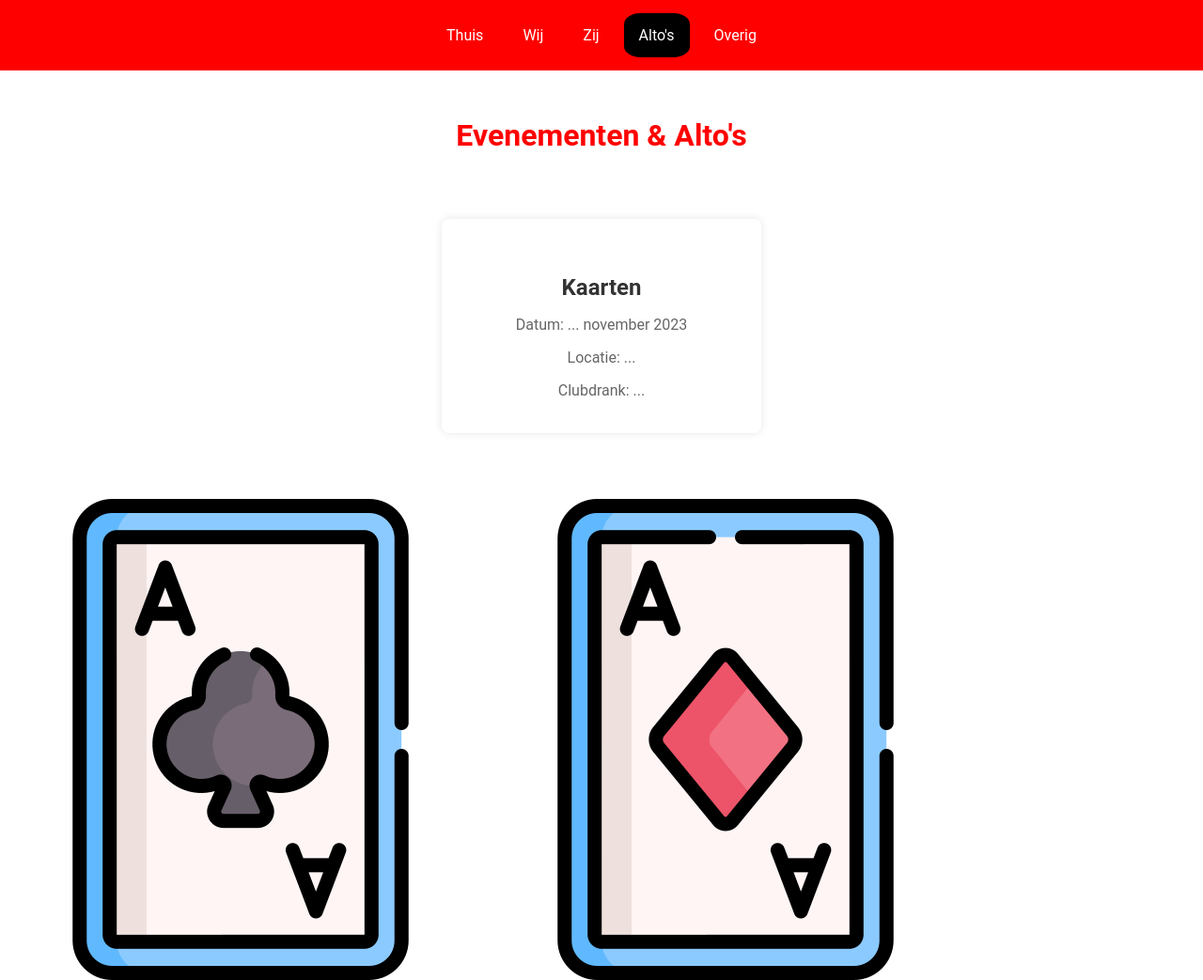
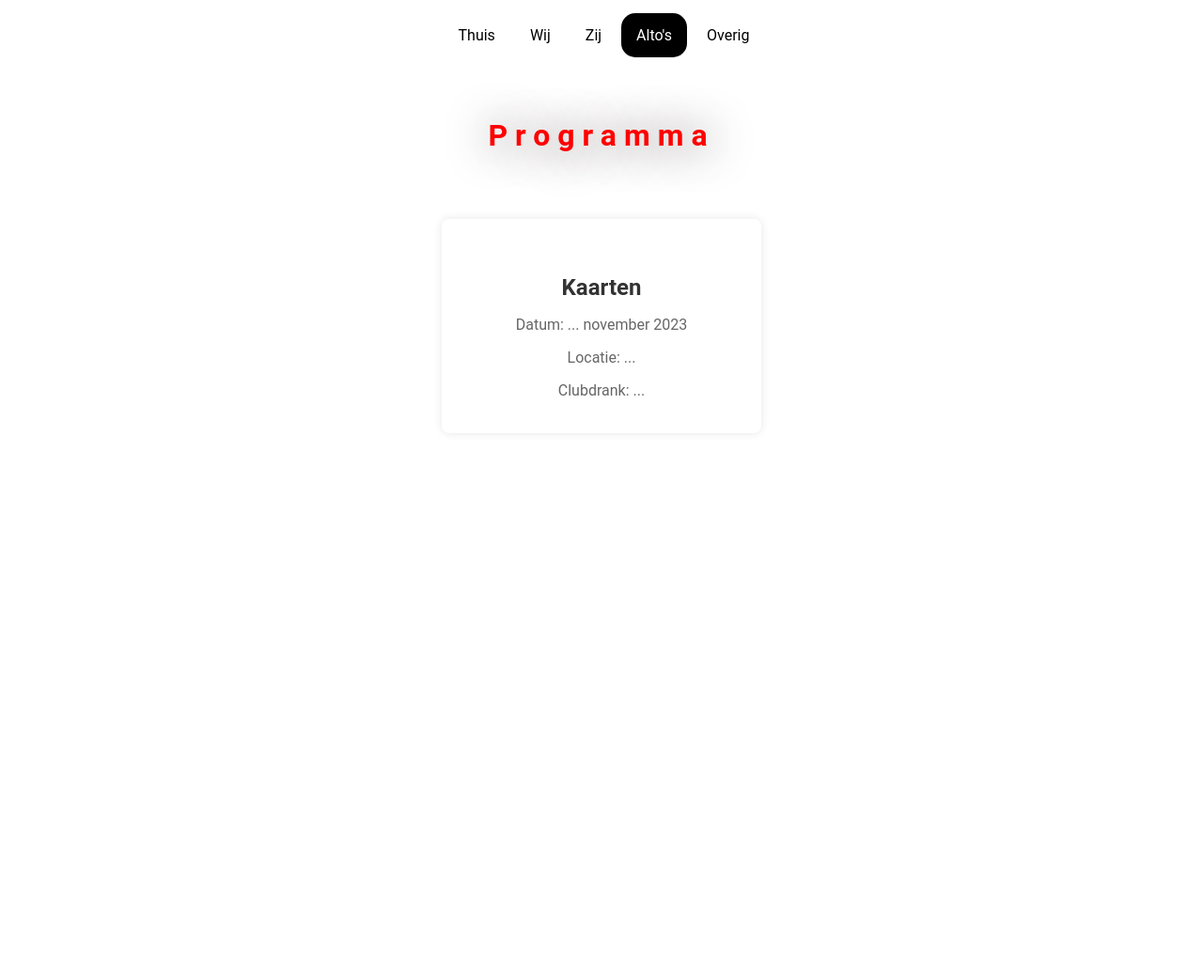
Before and after one commit to FriedScholvinck/kc_hartenjager, a plain HTML site: page alto.html in a window 1280 px wide. Shown: the top 1043 px of the page at 94% size. After the commit the page ends 800 px from the top, so only its background shows below. Drawn offline with Linux system fonts and the light colour scheme.

Commit message:
clean up

```diff
--- a/alto.html
+++ b/alto.html
@@ -16,7 +16,7 @@
     <a href="overig.html">Overig</a>
   </nav>
 
-  <h1>Evenementen & Alto's</h1>
+  <h1>Programma</h1>
   <div class="content events-page">
 
     <div class="event">
@@ -30,12 +30,12 @@
   </div>
 
 
-  <div class="deck-of-cards">
+  <!-- <div class="deck-of-cards">
     <img class="first" src="assets/ace-of-clubs-color.png">
     <img class="second" src="assets/ace-of-diamonds-color.png">
     <img class="third" src="assets/ace-of-hearts-color.png">
     <img class="fourth" src="assets/ace-of-spades-color.png">
-  </div>
+  </div> -->
 
 </body>
 </html>
--- a/style.css
+++ b/style.css
@@ -5,17 +5,32 @@
   --table-color: #ffffff;
   --card-red: #e74c3c;
   --card-black: #333;
-  --card-background: #e7bdbd;
+  --card-background: #fbc0c0;
+  --shadow: rgb(66, 53, 53);
 }
 
 h1 {
   color: var(--main-color);
   text-align: center;
   margin: 50px;
+  font-family: "ROBOTO", sans-serif;
+  /* font-size: 5vw; */
+  /* padding-bottom: 0.5rem; */
+  letter-spacing: 0.5rem;
+  transition: all 0.3s ease;
+  /* z-index: 3; */
+  user-select: none;
+  text-shadow: 2px 2px 2cap var(--shadow);
+}
+h1:hover {
+  transform: translate3d(0, -10px, 22px);
+  color: var(--accent-color);
+  transition: all 0.8s ease;
 }
 
 h2 {
   color: var(--accent-color);
+  user-select: none;
 }
 
 html, body {
@@ -25,6 +40,63 @@ html, body {
   height: 100%;
   background: var(--bg);
   font-family: "ROBOTO", sans-serif;
+}
+
+p, span {
+  user-select: none;
+}
+
+nav {
+  background-color: var(--main-color);
+  background-color: transparent;
+  display: flex;
+  text-align: center;
+  justify-content: center;
+  padding: 14px 16px;
+  text-decoration: none;
+  transition: backgroud-color 0.3s;
+  overflow: hidden;
+  z-index: 2;
+  position: relative;
+}
+
+nav a {
+  float: center;
+  margin-left: 5px;
+  /* margin-right: 5px; */
+  display: block;
+  color: black;
+  border-radius: 15px;
+  text-align: center;
+  padding: 14px 16px;
+  text-decoration: none;
+  user-select: none;
+  transition: background-color 0.3s;
+}
+
+nav a:hover {
+  background-color: #ddd;
+  color: black;
+}
+
+nav a.active {
+  background-color: var(--accent-color);
+  color: white;
+  animation: bounce 0.5s;
+}
+
+@keyframes bounce {
+  0%, 20%, 50%, 80%, 100% {
+    transform: translateY(0);
+  }
+
+  40% {
+    transform: translateY(-10px);
+  }
+
+  60% {
+    transform: translateY(-5px);
+  }
 }
 
 #frame {
@@ -69,7 +141,6 @@ html, body {
   height: 150px;
   border-radius: 10px;
   background: var(--card-background);
-  opacity: ;
   box-shadow: 1px 1px 5px 1px rgba(150, 150, 150, 0.15);
 }
 #table .card__symbol {
@@ -86,68 +157,15 @@ html, body {
   transform: rotate(45deg);
 }
 
-nav {
-  background-color: var(--main-color);
-  display: flex;
-  text-align: center;
-  justify-content: center;
-  padding: 14px 16px;
-  text-decoration: none;
-  transition: backgroud-color 0.3s;
-  overflow: hidden;
-  z-index: 2;
-  position: relative;
-}
-
-nav a {
-  float: left;
-  margin-left: 5px;
-  margin-right: 5px;
-  display: block;
-  color: white;
-  border-radius: 25%;
-  text-align: center;
-  padding: 14px 16px;
-  text-decoration: none;
-  transition: background-color 0.3s;
-}
-
-nav a:hover {
-  background-color: #ddd;
-  color: black;
-}
-
-nav a.active {
-  background-color: var(--accent-color);
-  color: white;
-  animation: bounce 0.5s;
-}
-
-
-@keyframes bounce {
-  0%, 20%, 50%, 80%, 100% {
-    transform: translateY(0);
-  }
-
-  40% {
-    transform: translateY(-10px);
-  }
-
-  60% {
-    transform: translateY(-5px);
-  }
-}
-
-
 .content {
   text-align: center;
   margin: 50px;
 }
 
-#myCanvas {
+/* #myCanvas {
   z-index: 1;
   position: absolute;
-}
+} */
 
 .team-page {
   display: flex;
```
Also changed, not shown: index.html (+1 -1 lines), zij.js (+0 -8 lines).
